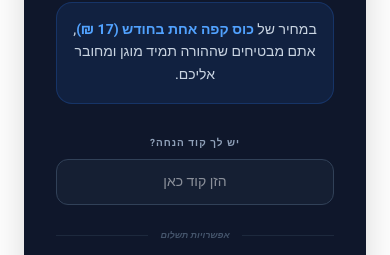
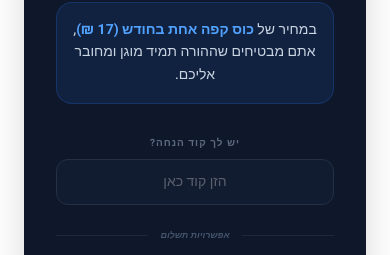
Before and after one commit to barnoi/senior-checkin, a Next.js app: page / in a window 390 px wide. Shown: the part 5664-5919 px from the top of the page. Built offline with nearby package versions, Linux system fonts and the light colour scheme; no server answers.

Commit message:
fix: layout and navbar for mobile, added faq and updated fonts

```diff
--- a/app/landing/page.tsx
+++ b/app/landing/page.tsx
@@ -261,7 +261,7 @@ export default function LandingPage() {
                 <div className="flex flex-col gap-6">
 
                   {/* COUPON FIELD */}
-                  <div className="space-y-2">
+                  <div className="space-y-2 opacity-60 hover:opacity-100 transition-opacity">
                     <label className="text-[10px] text-slate-400 font-bold uppercase tracking-widest block">יש לך קוד הנחה?</label>
                     <input
                       type="text"
@@ -285,7 +285,7 @@ export default function LandingPage() {
                   </div>
 
                   {/* PAYPAL COMPONENT */}
-                  <div className="bg-white p-4 rounded-2xl shadow-inner min-h-[160px] flex items-center justify-center overflow-hidden">
+                  <div className="bg-white p-4 rounded-2xl shadow-inner min-h-40 flex items-center justify-center overflow-hidden">
                     <PayPalButton
                       amount="199.00"
                       onSuccess={() => {
```
